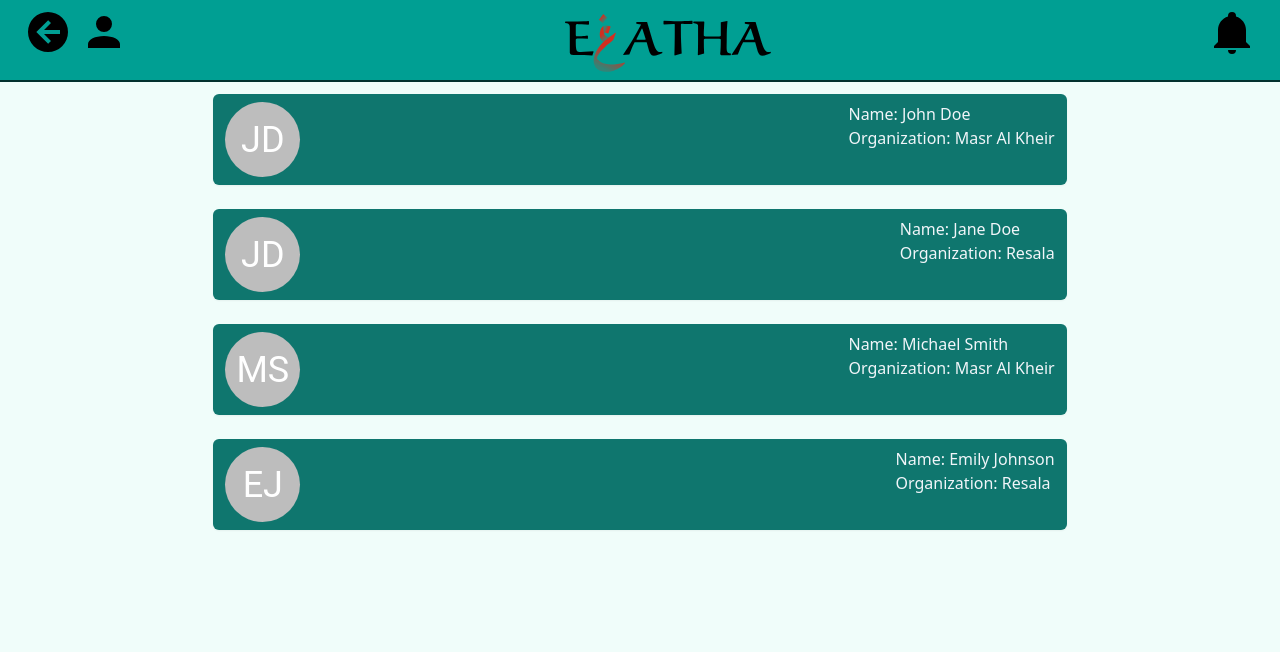
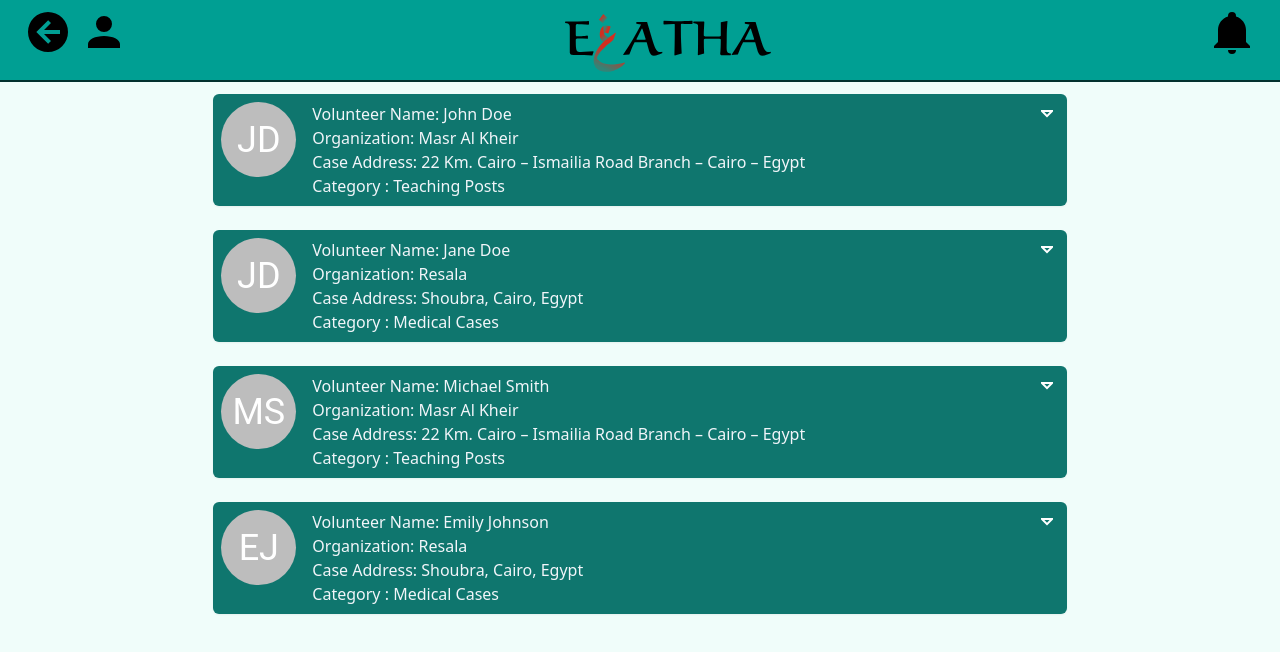
Before and after one commit to seifabdalla/Non-Monetary-Donation-App, a React (Vite) app: page /admin/volounteer-requests in a window 1280 px wide. Shown: the top 652 px of the page. Built offline with nearby package versions, Linux system fonts and the light colour scheme.

Commit message:
Almost done

```diff
--- a/src/components/VolunteerRequestCard.jsx
+++ b/src/components/VolunteerRequestCard.jsx
@@ -2,28 +2,92 @@ import PropTypes from "prop-types";
 import Avatar from '@mui/material/Avatar';
 import {useSelector} from "react-redux";
 import Organizations from "../model/organizations.js";
+import {DonorsRequests} from "../model/donor-requests.js";
+import {useState} from "react";
+import Icon from "@mdi/react";
+import {mdiMenuUpOutline} from "@mdi/js";
+import organizations from "../model/organizations.js";
 
 export default function VolunteerRequestCard(props) {
     const individualUsers = useSelector(state => state.IndividualUser.IndividualUsers);
     const userId= props.request.userId-1;
     const organizationId = props.request.organizationId-1;
+    const requestId = props.request.requestId-1;
+    const [isExpanded,setExpanded] = useState(false);
+    const handleExpand = () => {
+        setExpanded((prevState) => !prevState);
+    }
     return (
     <div
-        className={"bg-teal-700 flex flex-row justify-around items-start shadow-sm px-2 py-2 w-2/3 rounded-md"}>
-        <div className={"flex flex-row gap-4 px-1 w-full justify-between text-slate-100"}>
-        <div>
+        className={"bg-teal-700 flex flex-row justify-around  shadow-sm px-2 py-2 w-2/3 rounded-md"}>
+        <div className={"flex flex-row justify-between w-full text-slate-100"}>
+            <div className="flex flex-row gap-4">
+            <div>
+                <Avatar sx={{width: 75, height: 75}}>
+                    <div
+                        className="text-4xl ">{individualUsers[userId].firstName.charAt(0) + "" + individualUsers[userId].lastName.charAt(0)}</div>
+                </Avatar></div>
+            <div className="flex flex-col font-medium items-start text-1xl">
+                <div> Volunteer Name: {individualUsers[userId].firstName + " " + individualUsers[userId].lastName}</div>
+                <div> Organization: {Organizations[organizationId].name}</div>
+                <div> Case Address: {DonorsRequests.requests[requestId].address}</div>
+                <div>Category : {DonorsRequests.requests[requestId].category} </div>
+                {isExpanded&&<div className="flex flex-row justify-between gap-4">
+                    <div className="flex flex-col">
+                    <div> Donor Email: {individualUsers[userId].email}</div>
+                    <div> Donor Contact Number: {individualUsers[userId].contactNumber}</div>
+                    <div> Donor Location: {individualUsers[userId].address},{individualUsers[userId].area},{individualUsers[userId].governorate}</div>
+                    {individualUsers[userId].type==="Doctor"&&<><div> Specialization: {individualUsers[userId].specialization}</div>
+                    <div> Clinic Location: {individualUsers[userId].clinicAddress},{individualUsers[userId].clinicArea},{individualUsers[userId].clinicGovernorate}</div>
+                    <div> Number of Cases: {individualUsers[userId].numOfCases}</div>
+                    </>}
+                    {
+                        individualUsers[userId].type==="Teacher"&&<>
+                        <div> Subject: {individualUsers[userId].subjects}</div>
+                        <div> Number of private classes: {individualUsers[userId].privateClasses}</div>
+                        <div> Number of classes: {individualUsers[userId].classes}</div>
+                        </>
+                    }
+                    </div>
+                    <div className="flex flex-col">
+                        <div> Organization email:{organizations[organizationId].contactInfo.email}</div>
+                        <div> Organization contact number:{organizations[organizationId].contactInfo.phone}</div>
+                        {DonorsRequests.requests[requestId].category === "Medical Cases" && <>
+                            <div> Medical Case: {DonorsRequests.requests[requestId].case}</div>
+                        </>
+                        }
+                        {
+                            DonorsRequests.requests[requestId].category === "Teaching Posts" && <>
+                                <div> Subjects Needed: {DonorsRequests.requests[requestId].subjects}</div>
+                                <div> Number of classes: {DonorsRequests.requests[requestId].noOfStudents}</div>
+                            </>
+                        }
+                        <div className="flex flex-row gap-4 ">
+                        <button
+                            className=" bg-green-400 text-Midnight-Pine font-bold rounded-md px-4 py-2 hover:shadow-lg  hover:bg-Vibrant-Turquoise hover:text-Midnight-Pine transition-colors duration-300 ease-linear"
+                        >
+                            Accept
+                        </button>
+                        <button
+                            className=" bg-red-500 text-Midnight-Pine font-bold rounded-md px-4 py-2 hover:shadow-lg  hover:bg-Vibrant-Turquoise hover:text-Midnight-Pine transition-colors duration-300 ease-linear"
+                        >
+                            Reject
+                        </button>
+                        </div>
+                    </div>
 
-            <Avatar sx={{width: 75, height: 75}}>
-            <div className="text-4xl ">{individualUsers[userId].firstName.charAt(0) + "" + individualUsers[userId].lastName.charAt(0) }</div>
-        </Avatar></div>
-        <div className="flex flex-col font-medium text-1xl">
-            <div> Name: {individualUsers[userId].firstName + " " + individualUsers[userId].lastName}</div>
-            <div> Organization: {Organizations[organizationId].name}</div>
+                </div>
 
+                }
+            </div>
+            </div>
+            <button className=" flex flex-col justify-start" onClick={handleExpand}>
+                <Icon path={mdiMenuUpOutline} size={1} rotate={isExpanded ? 0 : 180}
+                      className={"transition-transform duration-300 text-white"}/>
+            </button>
         </div>
     </div>
-    </div>
-);
+    );
 
 
 }
--- a/src/redux/IndividualUserSlice.js
+++ b/src/redux/IndividualUserSlice.js
@@ -16,7 +16,10 @@ const IndividualUsers = [
         location: {
             lat: 40.7128,
             lng: -74.0060,
-        }
+        },
+        subjects: "Math, Science, English",
+        privateClasses:5,
+        classes: 3
     },
     {
         userId: 2,
@@ -33,7 +36,12 @@ const IndividualUsers = [
         location: {
             lat: 39.9526,
             lng: -75.1652,
-        }
+        },
+        clinicAddress: "101 Pine St",
+        clinicArea: "Rural",
+        clinicGovernorate: "Luxor",
+        specialization: "Cardiologist",
+        numOfCases: 3
     },
     {
         userId: 3,
@@ -50,7 +58,10 @@ const IndividualUsers = [
         location: {
             lat: 34.0522,
             lng: -118.2437,
-        }
+        },
+        subjects: "History, Geography, Civics",
+        privateClasses:2,
+        classes: 2
     },
     {
         userId: 4,
@@ -67,7 +78,12 @@ const IndividualUsers = [
         location: {
             lat: 25.6872,
             lng: 32.6396,
-        }
+        },
+        clinicAddress: "202 Maple St",
+        clinicArea: "Urban",
+        clinicGovernorate: "Aswan",
+        specialization: "Pediatrician",
+        numOfCases: 5
     },
     {
         userId: 5,
```
